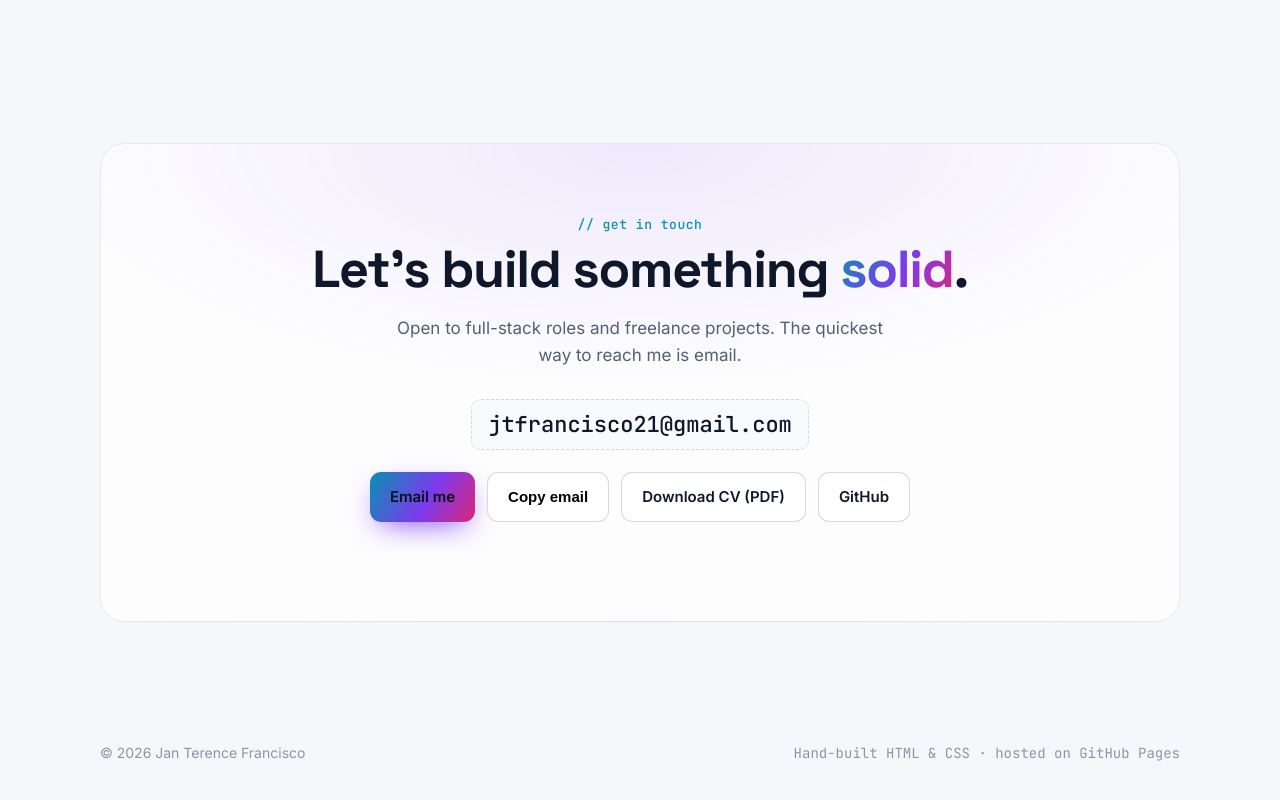
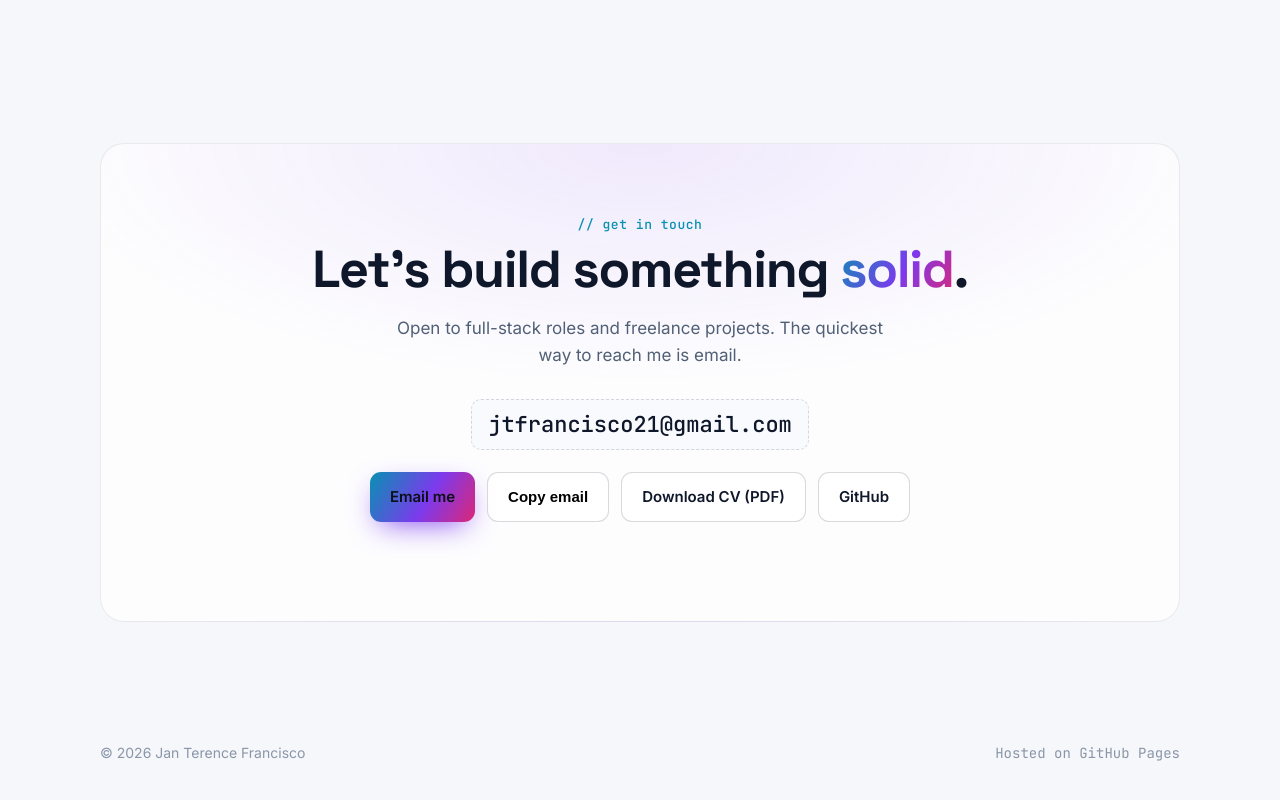
Before and after one commit to jtfrancisco0121/jtfrancisco0121.github.io, a plain HTML site: page index.html in a window 1280 px wide. Shown: the part 6964-7764 px from the top of the page. Drawn offline with Linux system fonts and the light colour scheme.

Commit message:
Mirror site updates in README; drop "Hand-built" footer text
README gains a highlights line, Essento and DCTerminalv2 screenshots,
the TMZohoBooksInteg home-screen bullet, the Torrecamps role detail,
and a "Used in" column in the skills table. The site footer now reads
"Hosted on GitHub Pages".

Co-Authored-By: Claude Opus 5.5 <noreply@anthropic.com>
Claude-Session: https://claude.ai/code/session_01DKJKfotf1ciwmA18fbbbgw

```diff
--- a/index.html
+++ b/index.html
@@ -639,7 +639,7 @@ figcaption{font:12px "JetBrains Mono",monospace;color:var(--faint)}
 
   <footer>
     <span>© 2026 Jan Terence Francisco</span>
-    <span class="mono">Hand-built HTML &amp; CSS · hosted on GitHub Pages</span>
+    <span class="mono">Hosted on GitHub Pages</span>
   </footer>
 </main>
 
```
Also changed, not shown: 1 other file.
